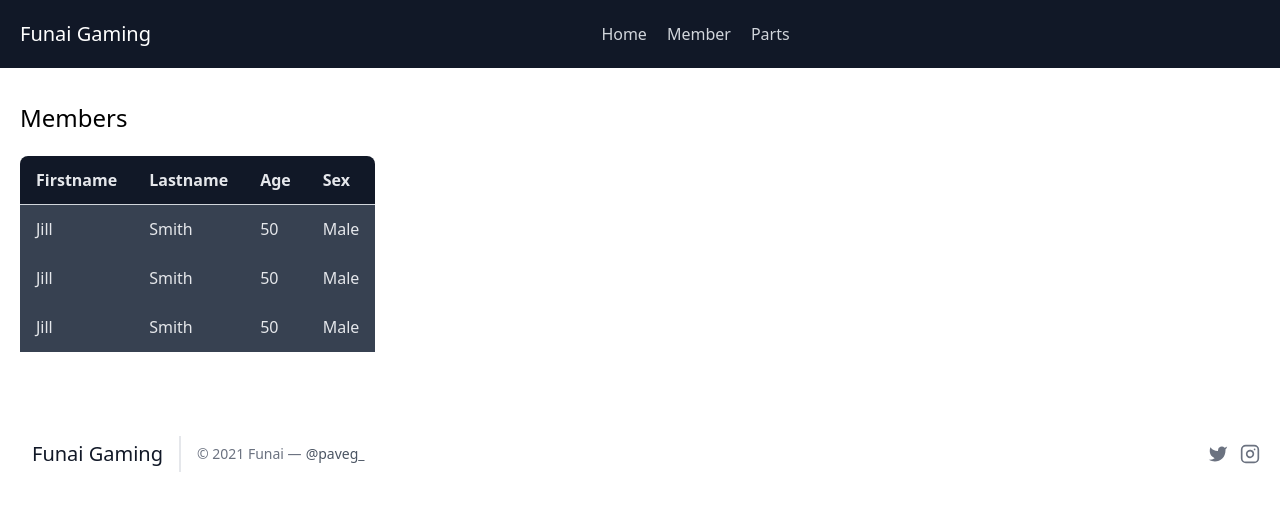
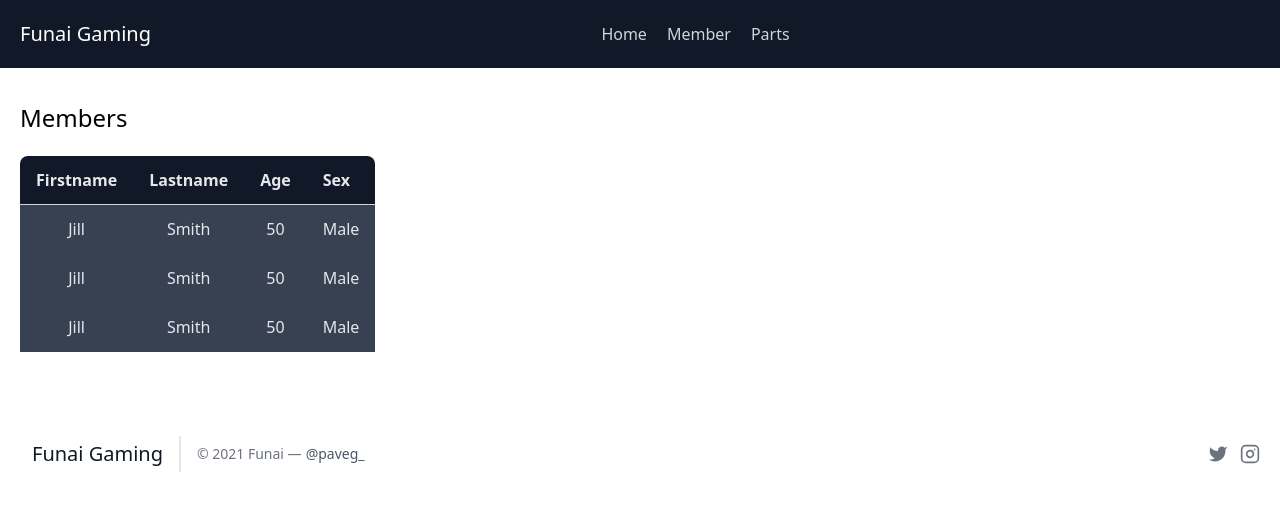
Before and after one commit to paveg/fgweb, a Next.js app: page /members in a window 1280 px wide. Shown: the top 510 px of the page. Built offline with nearby package versions, Linux system fonts and the light colour scheme.

Commit message:
:heart: Fix bug

```diff
--- a/src/pages/members.tsx
+++ b/src/pages/members.tsx
@@ -3,7 +3,7 @@ import { Layout } from '../components/layout';
 
 export const Parts: React.FC = (): JSX.Element => (
   <Layout pageTitle="Members" >
-    <div classNameName="w-full text-center mx-auto">
+    <div className="w-full text-center mx-auto">
       <table className="rounded-t-lg m-5 w-5/6 mx-auto bg-gray-900 text-gray-200">
         <tr className="text-left border-b border-gray-300">
           <th className="px-4 py-3">Firstname</th>
```
